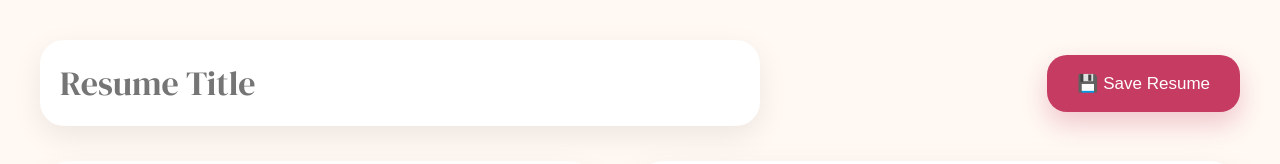
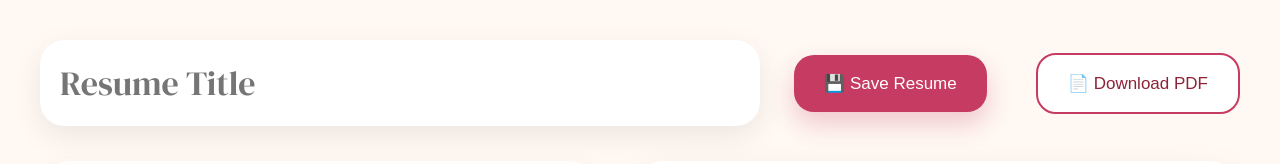
Before and after one commit to ani-s-93/ResumeInBloom, a React (Create React App) app in the folder client/: page /resume/1 in a window 1280 px wide. Shown: the top 164 px of the page. Built offline with nearby package versions, Linux system fonts and the light colour scheme; no server answers; sample sign-in values are in the browser's storage; the HTML template or start-up script is replaced by a standard one.

Commit message:
added pdf export

```diff
--- a/client/package.json
+++ b/client/package.json
@@ -5,6 +5,8 @@
   "proxy": "http://localhost:5000",
   "dependencies": {
     "axios": "^1.18.1",
+    "html2canvas": "^1.4.1",
+    "jspdf": "^4.2.1",
     "react": "^18.2.0",
     "react-dom": "^18.2.0",
     "react-router-dom": "^7.18.0",
--- a/client/src/components/ResumePreview.jsx
+++ b/client/src/components/ResumePreview.jsx
@@ -3,7 +3,10 @@ import './ResumePreview.css';
 
 function ResumePreview({ resume, ats })  {
   return (
-    <div className="resume-preview">
+    <div
+    id="resume-preview"
+    className="resume-preview"
+>
       <h2>Resume Preview</h2>
 
       <div className="resume-document">
--- a/client/src/pages/Dashboard.jsx
+++ b/client/src/pages/Dashboard.jsx
@@ -162,7 +162,7 @@ Resume
             </h1>
 
             <p className="subtitle">
-                Create, edit and personalize your resumes with AI magic ✨
+                Create, edit and personalize your resumes with AI magic 🌸
             </p>
 
             <button
--- a/client/src/pages/ResumeEditor.css
+++ b/client/src/pages/ResumeEditor.css
@@ -79,3 +79,32 @@
 
     align-items:flex-start;
 }
+.pdf-btn{
+
+    margin-left:15px;
+
+    background:#FFF;
+
+    color:#8D2338;
+
+    border:2px solid #C63B61;
+
+    padding:18px 30px;
+
+    border-radius:20px;
+
+    cursor:pointer;
+
+    font-size:17px;
+
+    transition:.3s;
+
+}
+
+.pdf-btn:hover{
+
+    background:#C63B61;
+
+    color:white;
+
+}
--- a/client/src/pages/ResumeEditor.jsx
+++ b/client/src/pages/ResumeEditor.jsx
@@ -1,3 +1,5 @@
+import jsPDF from "jspdf";
+import html2canvas from "html2canvas";
 import "./ResumeEditor.css";
 import ResumeForm from "../components/ResumeForm";
 import ResumePreview from "../components/ResumePreview";
@@ -74,6 +76,35 @@ function ResumeEditor() {
 };
 
     const [ats, setATS] = useState(null);
+    const downloadPDF = async () => {
+
+    const input = document.getElementById("resume-preview");
+
+    const canvas = await html2canvas(input, {
+        scale: 2
+    });
+
+    const imgData = canvas.toDataURL("image/png");
+
+    const pdf = new jsPDF("p", "mm", "a4");
+
+    const pdfWidth = pdf.internal.pageSize.getWidth();
+
+    const pdfHeight =
+        (canvas.height * pdfWidth) / canvas.width;
+
+    pdf.addImage(
+        imgData,
+        "PNG",
+        0,
+        0,
+        pdfWidth,
+        pdfHeight
+    );
+
+    pdf.save(`${resume.title || "Resume"}.pdf`);
+
+};
 
     return (
     <div className="editor-page">
@@ -101,6 +132,12 @@ function ResumeEditor() {
             >
                 💾 Save Resume
             </button>
+            <button
+    className="pdf-btn"
+    onClick={downloadPDF}
+>
+    📄 Download PDF
+</button>
 
         </div>
 
```
Also changed, not shown: 1 other file (tests, documents, lock files or other folders).
